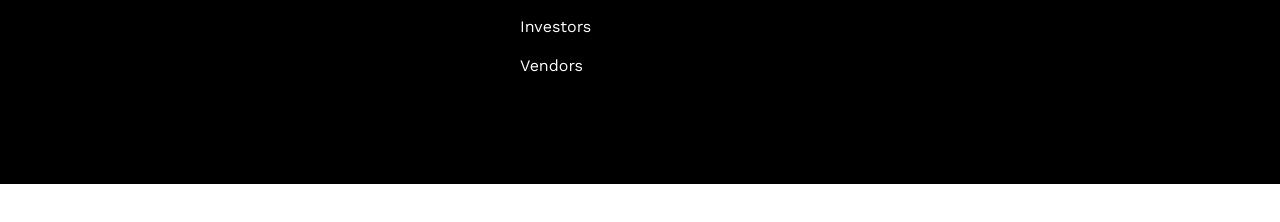
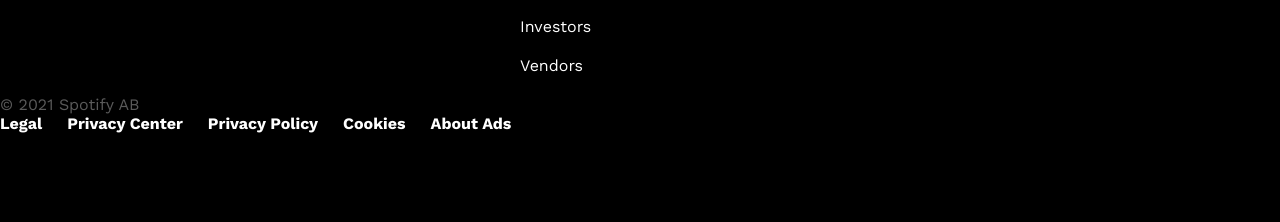
Before and after one commit to honghanh10/spotify, a plain HTML site: page index.html in a window 1280 px wide. Shown: the part 1161-1383 px from the top of the page. Before the commit the page ends 1345 px from the top, so only its background shows below. Drawn offline with nearby package versions, Linux system fonts and the light colour scheme.

Commit message:
Update index.html

```diff
--- a/index.html
+++ b/index.html
@@ -127,6 +127,15 @@
             </div>
         </div>
     </div>
+         <span class="svelte"> © 2021 Spotify AB</span>
+
+    <ul class="navi d-flex">
+        <li class="nav-item"><a href="">Legal</a></li>
+        <li class="nav-item"><a href="">Privacy Center</a></li>
+        <li class="nav-item"><a href="">Privacy Policy</a></li>
+        <li class="nav-item"><a href="">Cookies</a></li>
+        <li class="nav-item"><a href="">About Ads</a></li>
+    </ul>
 
     </section>
 </body>
```
